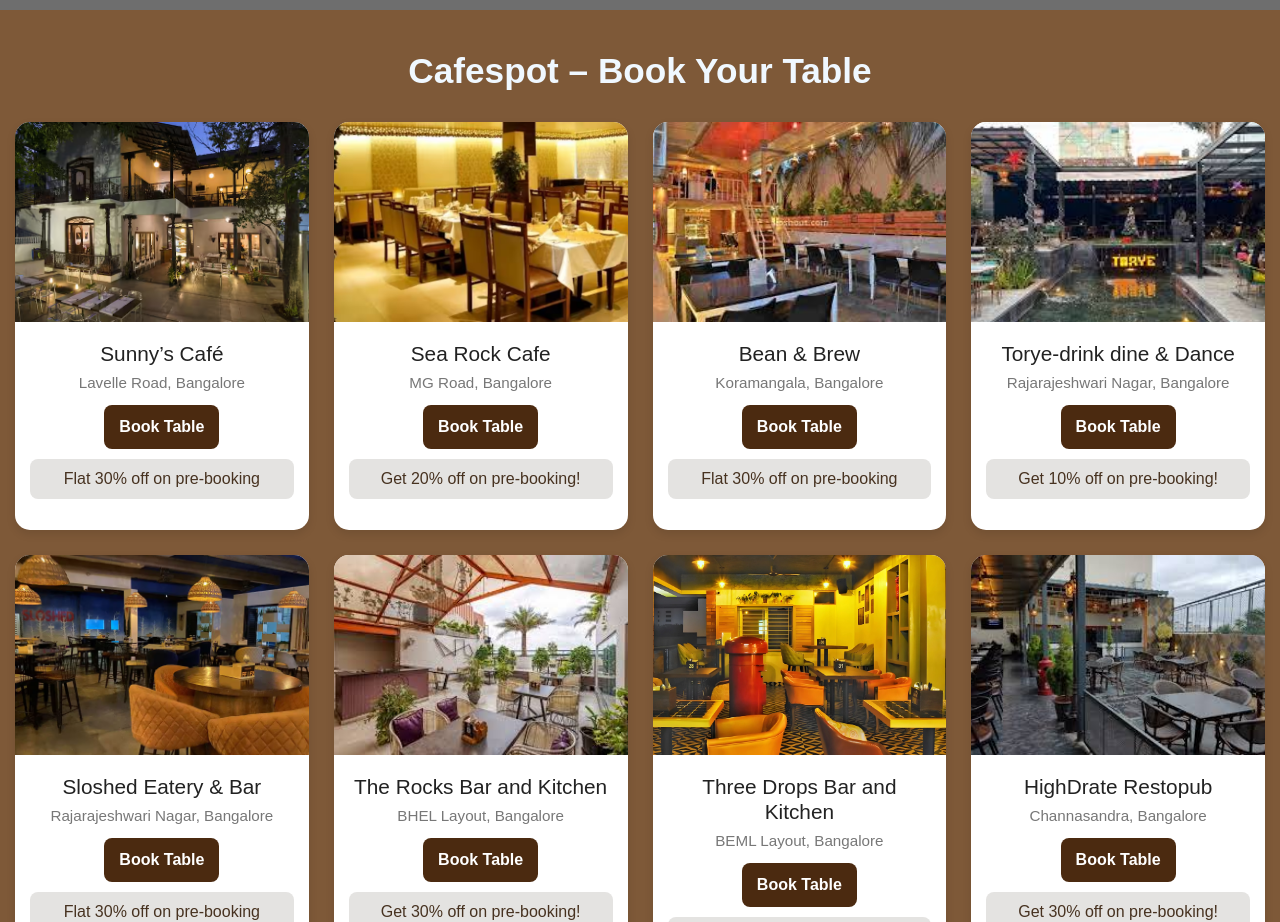
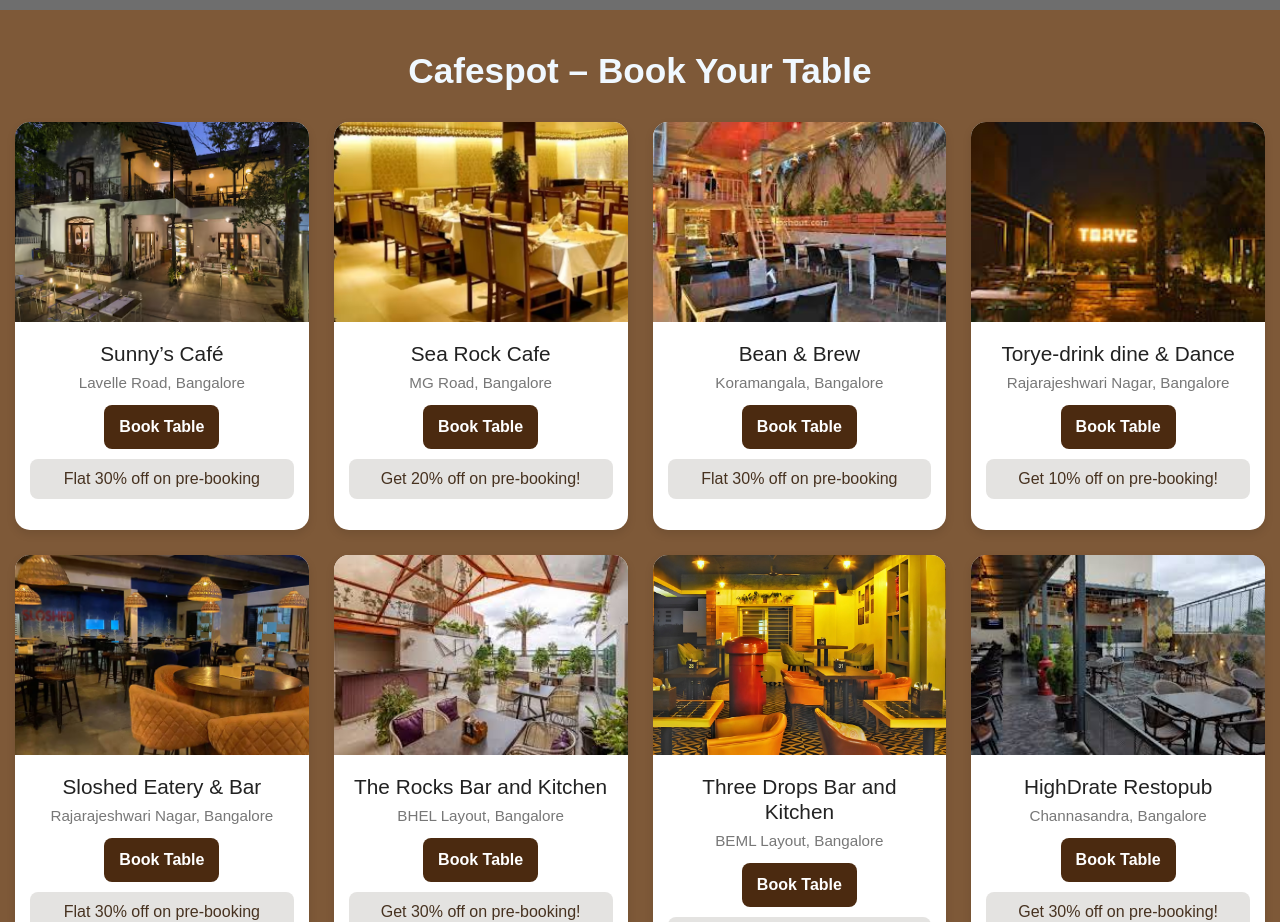
Before and after one commit to pallavi200521-byte/cafespot, a website: page index.html in a window 1280 px wide. Shown: the part 1000-1922 px from the top of the page. Drawn offline with nearby package versions, Linux system fonts and the light colour scheme; grey boxes are pictures that could not be loaded.

Commit message:
Update index.html

```diff
--- a/index.html
+++ b/index.html
@@ -67,7 +67,7 @@
     </div>
 
     <div class="restaurant-card">
-      <img src="cafe4b.jpeg" alt="Cafe Image">
+      <img src="cafe4a.jpeg" alt="Cafe Image">
       <div class="restaurant-info">
         <h2>Torye-drink dine & Dance</h2>
         <p class="location">Rajarajeshwari Nagar, Bangalore</p>
```
